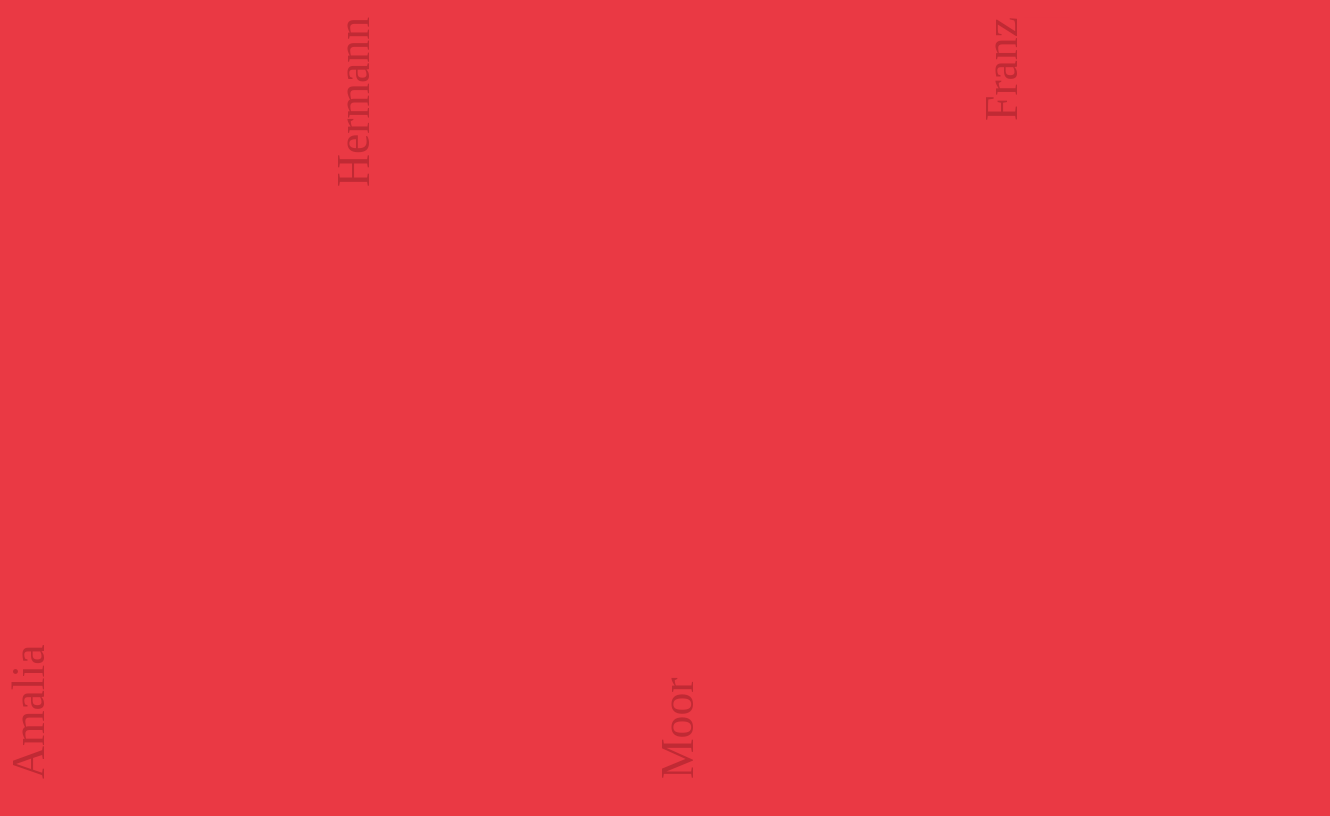
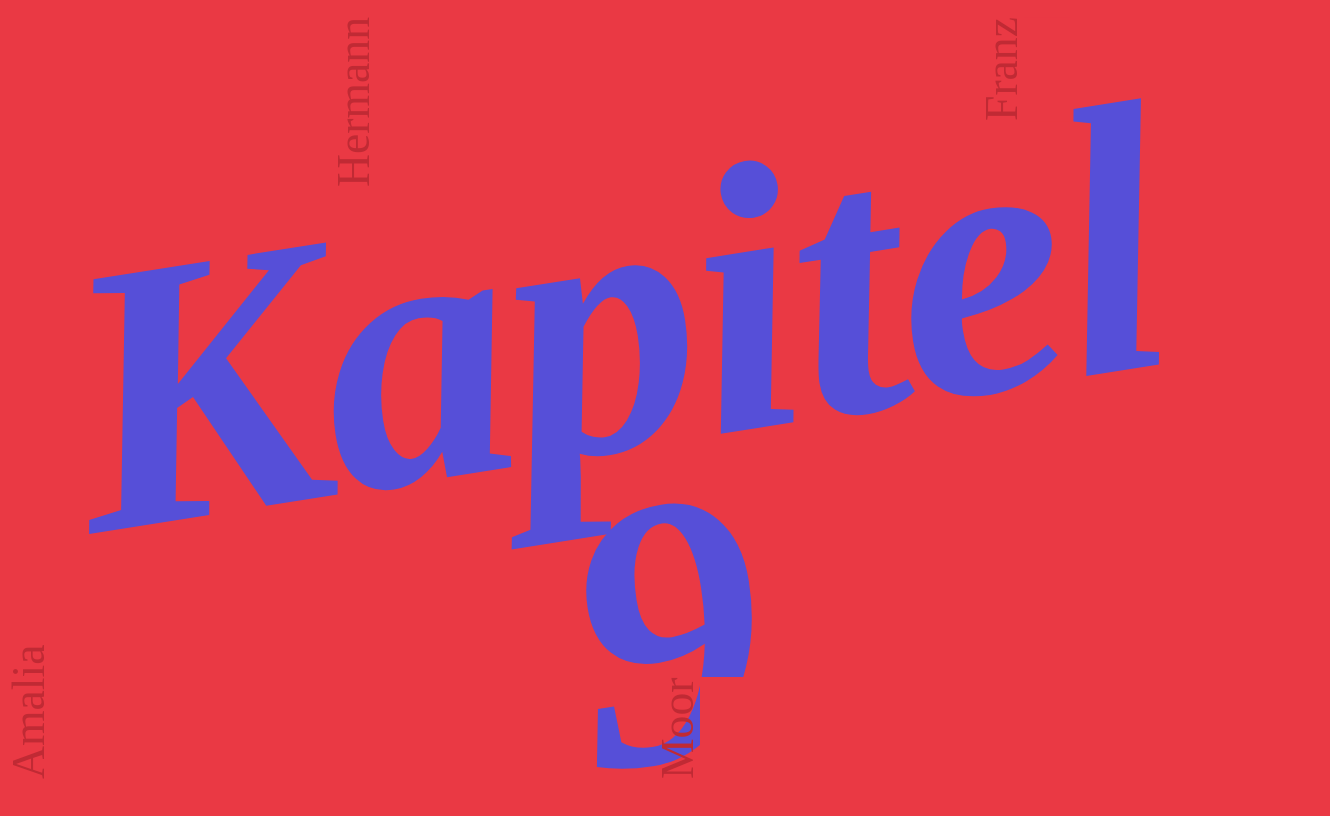
Before and after one commit to maxtillich/drama, a website: page Neue-Raeuber/index.html in a window 1280 px wide. Shown: the top 816 px of the page, 1330 px wide, since content can reach past the window. Drawn offline with Linux system fonts and the light colour scheme; grey boxes are pictures that could not be loaded; a web font is replaced by a local one.

Commit message:
änderung

```diff
--- a/Neue-Raeuber/css/main.scss
+++ b/Neue-Raeuber/css/main.scss
@@ -72,6 +72,29 @@ body {
   font-size: calc(1vmax * 2.1);
   line-height: $line-height-root;
   overflow-x: hidden;
+}
+
+.bg_Kapitel {
+  background-image: url(img/HandKopf.png);
+  background-repeat: no-repeat;
+  background-position: center bottom;
+  background-size: auto 93.6vh;
+}
+
+.kapitelH {
+  text-align: center;
+  font-family: "eskapade-fraktur";
+  font-size: 14.25em;
+  line-height: .82em;
+  font-weight: 900;
+  display: block;
+  -webkit-transform: rotate(-9deg);
+  -ms-transform: rotate(-9deg);
+  transform: rotate(-9deg);
+  font-style: italic;
+  margin: 6rem auto 10rem;
+  letter-spacing: -0.01em;
+  color: hsl(243, 64%, 58%);
 }
 
 .scrolling-container {
--- a/Neue-Raeuber/index.html
+++ b/Neue-Raeuber/index.html
@@ -8,6 +8,8 @@
     <script src="js/main.min.js"></script>
   </head>
   <body>
+    <div class="bg_Kapitel"></div>
+    <h1 class="kapitelH">Kapitel<br>9</h1>
 
     <div class="scrolling-container"></div>
 
```
Also changed, not shown: Raeuber/index.html (+1 -1 lines), Neue-Raeuber/css/main.css, Raeuber/css/main.css, 3 other files.
